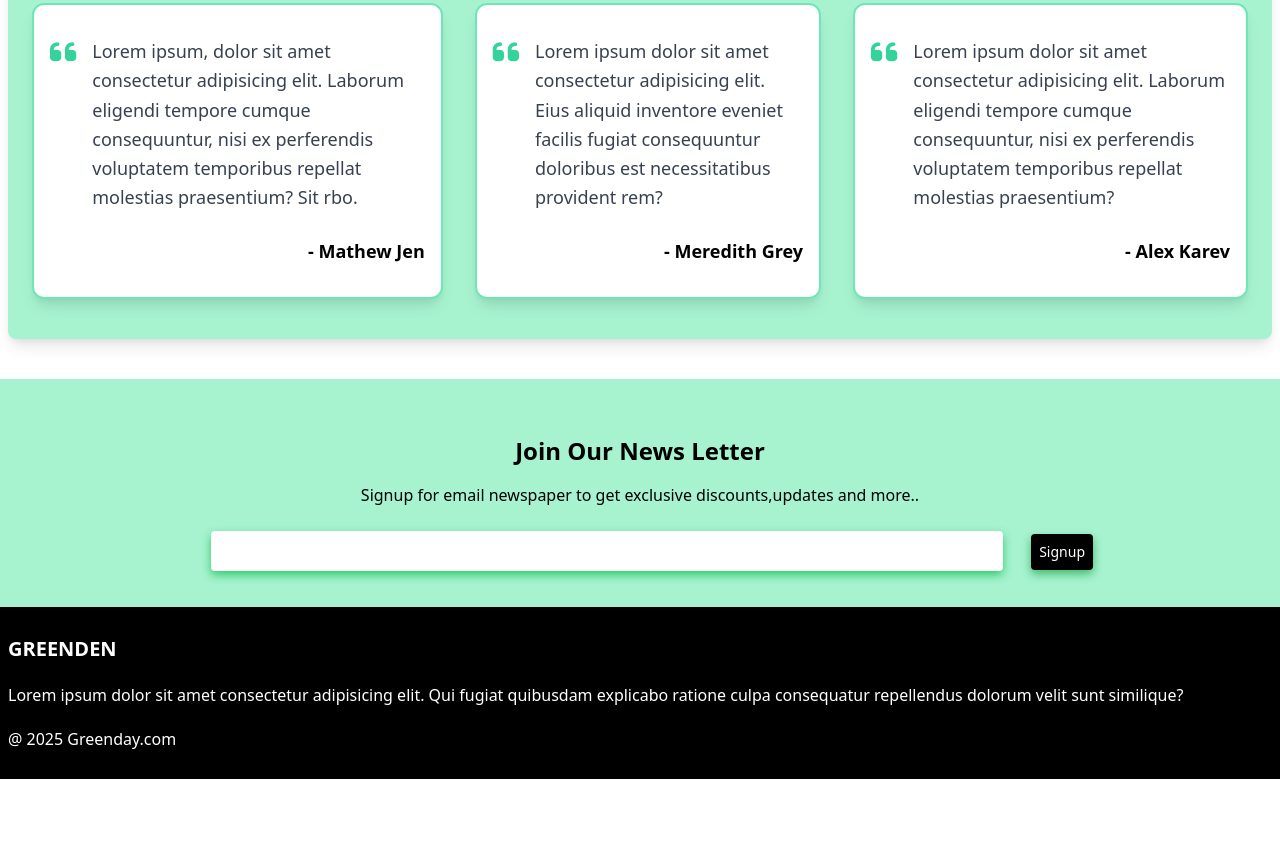
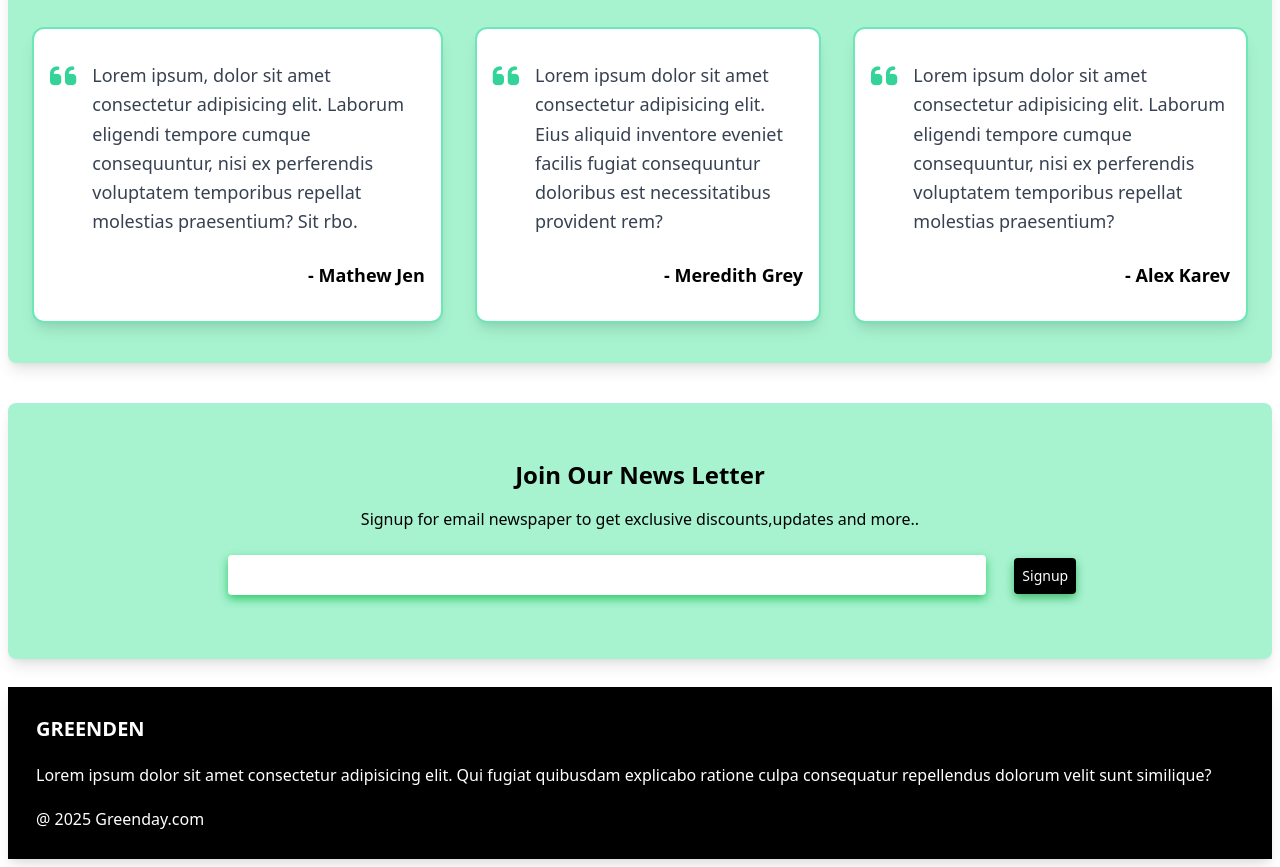
Before and after one commit to hema1124-11/Greenden, a plain HTML site: page index.html in a window 1280 px wide. Shown: the part 1439-2306 px from the top of the page. Before the commit the page ends 2218 px from the top, so only its background shows below. Drawn offline with nearby package versions, Linux system fonts and the light colour scheme; a script that the page names is missing.

Commit message:
changes made

```diff
--- a/index.html
+++ b/index.html
@@ -13,7 +13,8 @@ https://cdn.jsdelivr.net/npm/tailwindcss@2.2.19/dist/tailwind.min.css
 </head>
 <script src="script.js"></script>
 
-<body class="m-0 p-0">
+<body class="m-0 p-0 overflow-x-hidden">
+">
   <!-- Responsive navbar -->
   <nav class="p-3 bg-green-200 flex items-center justify-between sticky top-0 z-10 shadow-2xl"
     style="box-shadow: 0 4px 10px rgba(34, 197, 94, 0.5);">
@@ -176,7 +177,7 @@ https://cdn.jsdelivr.net/npm/tailwindcss@2.2.19/dist/tailwind.min.css
   </div>
 </section>
 <!-- News Letter -->
-<section class="mt-10 text-center bg-green-200 py-10 rounded-lg shadow-lg -m-7">
+<section class="mt-10 text-center bg-green-200 py-10 rounded-lg shadow-lg ">
   <div>
     <h1  class="font-bold text-2xl m-4 text-black">Join Our News Letter</h1>
     <p>Signup for email newspaper to get exclusive discounts,updates and more..</p>
@@ -187,7 +188,7 @@ https://cdn.jsdelivr.net/npm/tailwindcss@2.2.19/dist/tailwind.min.css
 
 </section>
 <!-- Footer -->
-<footer class="  bg-black p-2 shadow-lg -m-7">
+<footer class="  bg-black p-2 shadow-lg mt-7">
   <div class="text-white text-left p-5 flex flex-col gap-5">
   <h1 class="font-bold text-xl">GREENDEN</h1>
   <p>Lorem ipsum dolor sit amet consectetur adipisicing elit. Qui fugiat quibusdam explicabo ratione culpa consequatur repellendus dolorum velit sunt similique?</p>
```
Also changed, not shown: contact.html (+2 -1 lines), product.html (+2 -1 lines).
